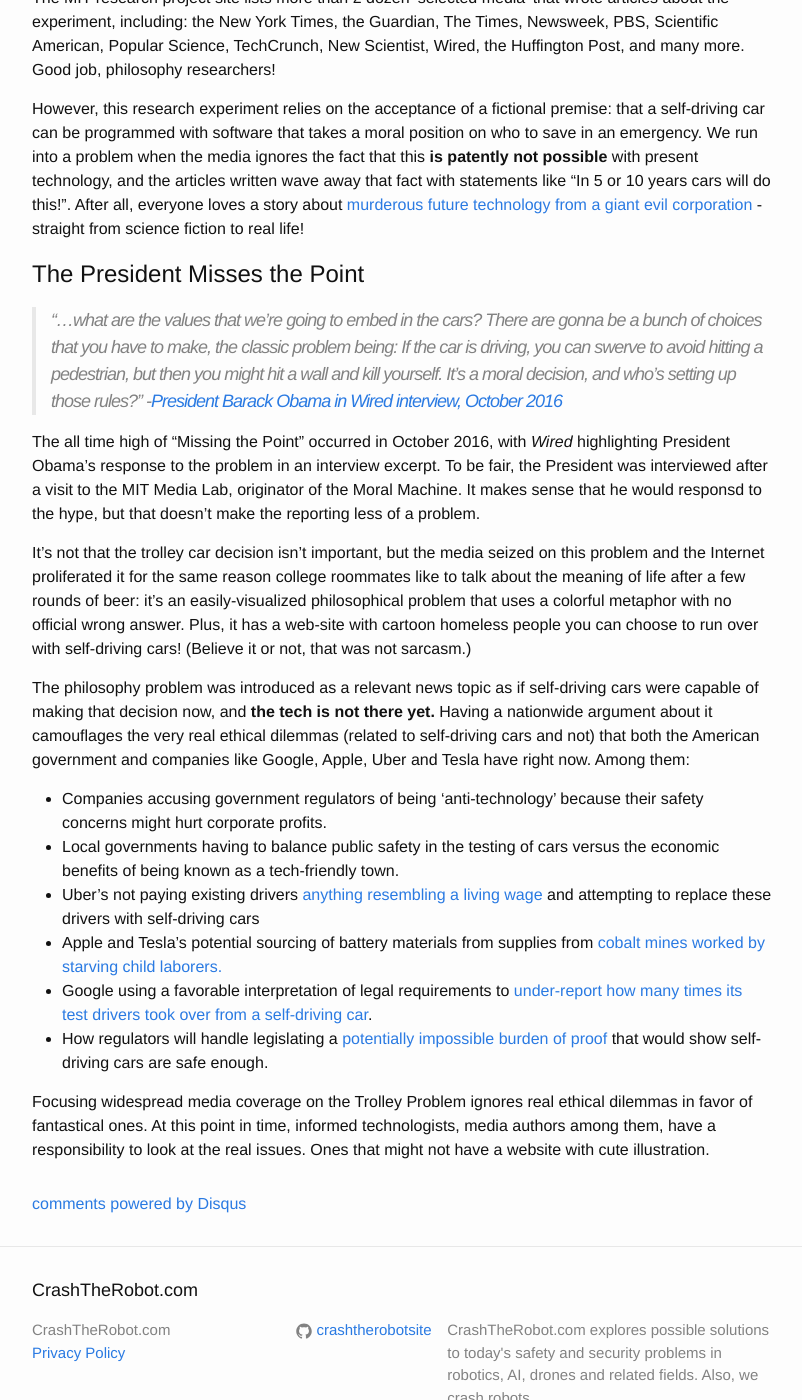
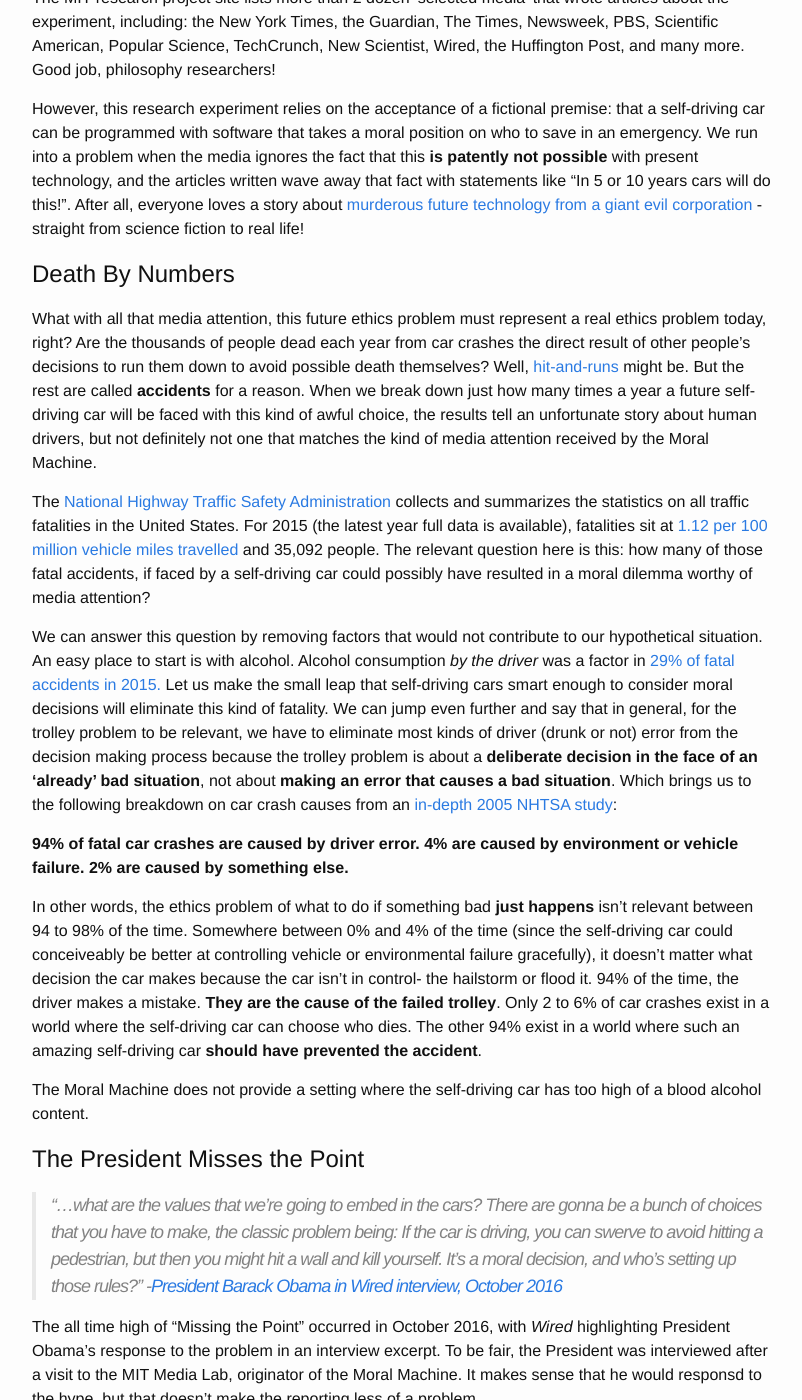
Before and after one commit to crashtherobotsite/crashtherobotsite, a Jekyll site: the page built from _posts/2016-12-17-trolley-problem.markdown, in a window 1280 px wide and 1400 px high, scrolled down 899 px. Shown: the whole window, without its empty margins (238-1040 px from the left). Built offline with Jekyll 4.4.1, drawn with Linux system fonts in a browser that asks for light colours; comment, search, counter and statistics services are not loaded; some of the changed text lies outside the part shown.

Commit message:
Added section on accidents.

```diff
--- a/_posts/2016-12-17-trolley-problem.markdown
+++ b/_posts/2016-12-17-trolley-problem.markdown
@@ -21,6 +21,22 @@
 
 However, this research experiment relies on the acceptance of a fictional premise: that a self-driving car can be programmed with software that takes a moral position on who to save in an emergency.  We run into a problem when the media ignores the fact that this **is patently not possible** with present technology, and the articles written wave away that fact with statements like "In 5 or 10 years cars will do this!". After all, everyone loves a story about [murderous future technology from a giant evil corporation](https://www.youtube.com/watch?v=-fN82upbGPo) - straight from science fiction to real life!
 
+# Death By Numbers
+
+What with all that media attention, this future ethics problem must represent a real ethics problem today, right? Are the thousands of people dead each year from car crashes the direct result of other people's decisions to run them down to avoid possible death themselves? Well, [hit-and-runs](http://www.iii.org/issue-update/auto-crashes) might be. But the rest are called **accidents** for a reason.  When we break down just how many times a year a future self-driving car will be faced with this kind of awful choice, the results tell an unfortunate story about human drivers, but not definitely not one that matches the kind of media attention received by the Moral Machine.
+
+The [National Highway Traffic Safety Administration](https://crashstats.nhtsa.dot.gov/#/) collects and summarizes the statistics on all traffic fatalities in the United States. For 2015 (the latest year full data is available), fatalities sit at [1.12 per 100 million vehicle miles travelled](https://crashstats.nhtsa.dot.gov/Api/Public/ViewPublication/812349) and 35,092 people. The relevant question here is this: how many of those fatal accidents, if faced by a self-driving car could possibly have resulted in a moral dilemma worthy of media attention?
+
+We can answer this question by removing factors that would not contribute to our hypothetical situation. An easy place to start is with alcohol. Alcohol consumption *by the driver* was a factor in [29% of fatal accidents in 2015.](https://crashstats.nhtsa.dot.gov/Api/Public/ViewPublication/812357) Let us make the small leap that self-driving cars smart enough to consider moral decisions will eliminate this kind of fatality. We can jump even further and say that in general, for the trolley problem to be relevant, we have to eliminate most kinds of driver (drunk or not) error from the decision making process because the trolley problem is about a **deliberate decision in the face of an 'already' bad situation**, not about **making an error that causes a bad situation**. Which brings us to the following breakdown on car crash causes from an [in-depth 2005 NHTSA study](https://crashstats.nhtsa.dot.gov/Api/Public/ViewPublication/811059):
+
+**94% of fatal car crashes are caused by driver error.**
+**4% are caused by environment or vehicle failure.**
+**2% are caused by something else.**
+
+In other words, the ethics problem of what to do if something bad **just happens** isn't relevant between 94 to 98% of the time. Somewhere between 0% and 4% of the time (since the self-driving car could conceiveably be better at controlling vehicle or environmental failure gracefully), it doesn't matter what decision the car makes because the car isn't in control- the hailstorm or flood it.  94% of the time, the driver makes a mistake. **They are the cause of the failed trolley**. Only 2 to 6% of car crashes exist in a world where the self-driving car can choose who dies. The other 94% exist in a world where such an amazing self-driving car **should have prevented the accident**.
+
+The Moral Machine does not provide a setting where the self-driving car has too high of a blood alcohol content.
+
 # The President Misses the Point
 >"...what are the values that we’re going to embed in the cars? There are gonna be a bunch of choices that you have to make, the classic problem being: If the car is driving, you can swerve to avoid hitting a pedestrian, but then you might hit a wall and kill yourself. It’s a moral decision, and who’s setting up those rules?"
 >-[President Barack Obama in Wired interview, October 2016](https://www.wired.com/2016/10/president-obama-mit-joi-ito-interview/)
@@ -39,3 +55,8 @@
  - How regulators will handle legislating a [potentially impossible burden of proof](http://www.rand.org/blog/2016/05/why-its-nearly-impossible-to-prove-self-driving-cars.html) that would show self-driving cars are safe enough.
 
 Focusing widespread media coverage on the Trolley Problem ignores real ethical dilemmas in favor of fantastical ones. At this point in time, informed technologists,  media authors among them, have a responsibility to look at the real issues. Ones that might not have a website with cute illustration.
+
+
+
+# Data Sources
+[FARS Fatality Data 2015](ftp://ftp.nhtsa.dot.gov/fars/2015/National/)
```
